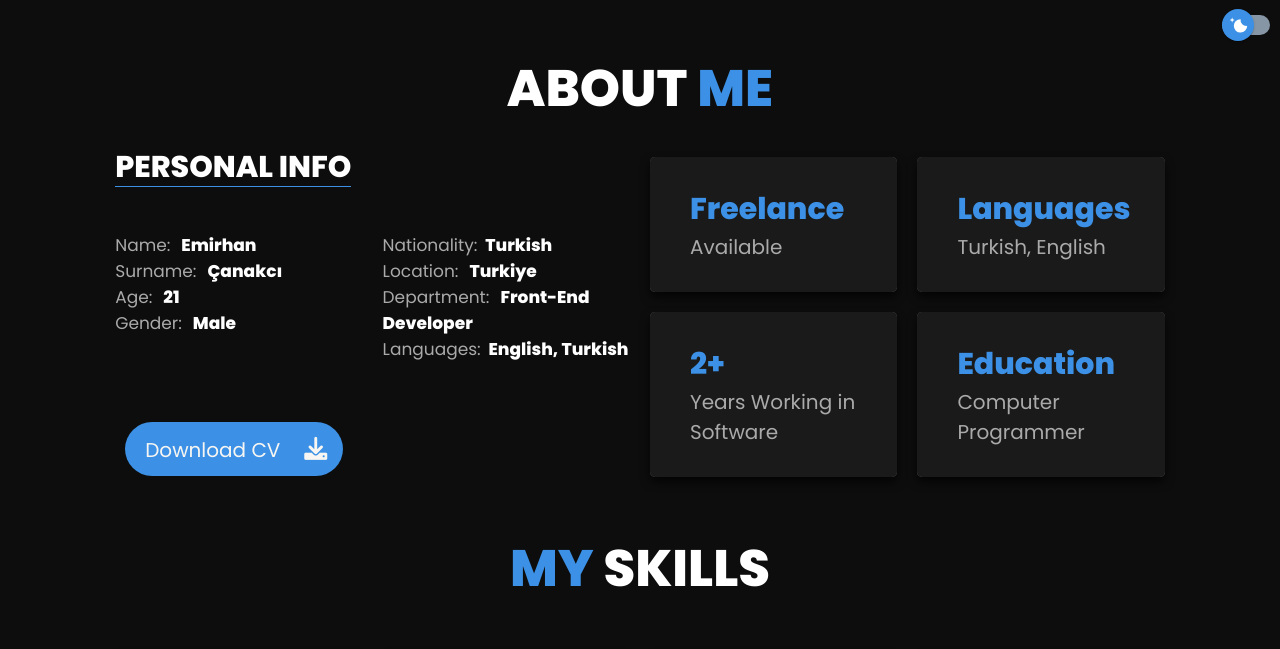
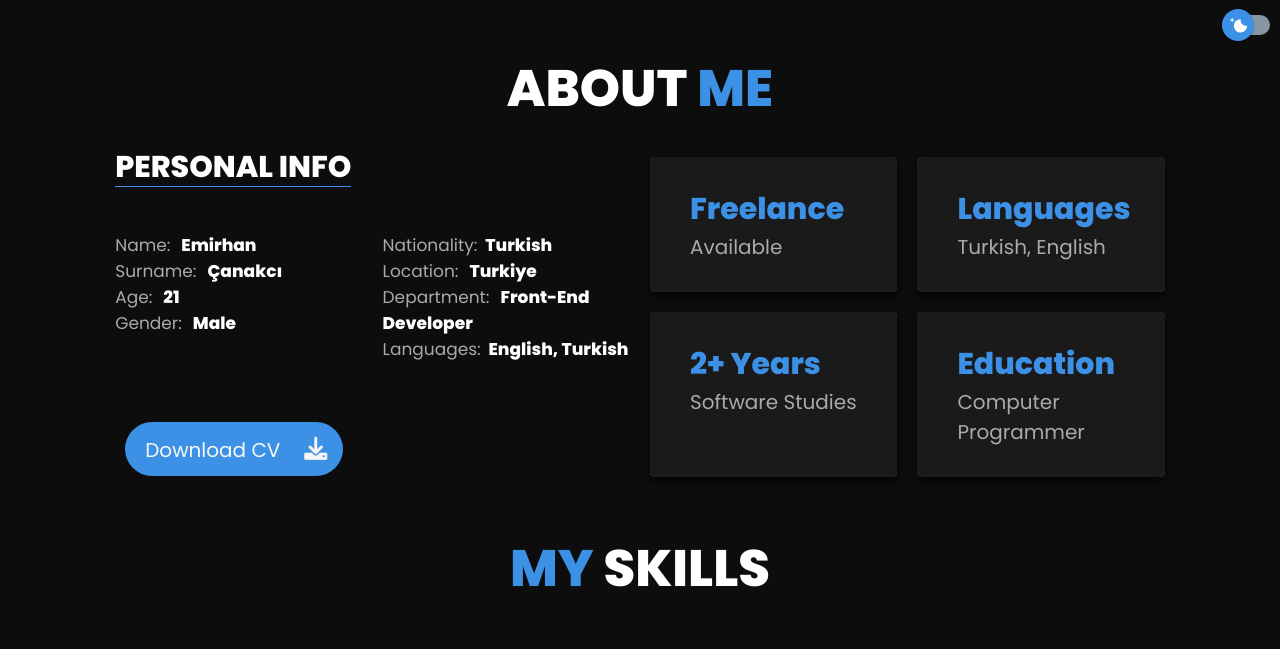
Before and after one commit to emircanakci/emircanakci.github.io, a plain HTML site: page about.html in a window 1280 px wide. Shown: the top 649 px of the page. Drawn offline with nearby package versions, Linux system fonts and the light colour scheme.

Commit message:
Update about.html

```diff
--- a/about.html
+++ b/about.html
@@ -89,8 +89,8 @@
                 </div>
 
                 <div class="box" style="--i:5;" >
-                    <h3>2+</h3>
-                    <p>Years Working in Software</p>
+                    <h3>2+ Years</h3>
+                    <p>Software Studies </p>
                 </div>
 
                 <div class="box" style="--i:6;">
```
